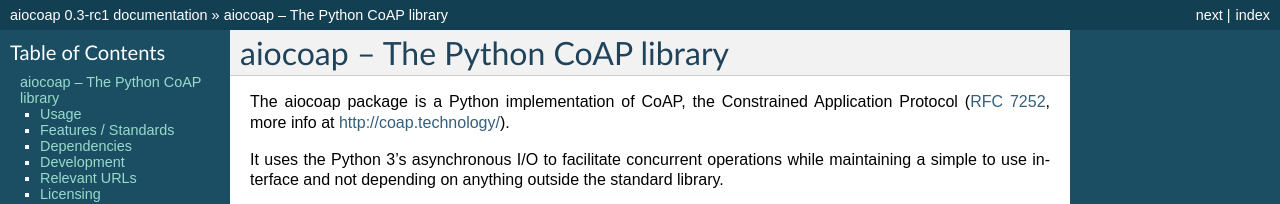
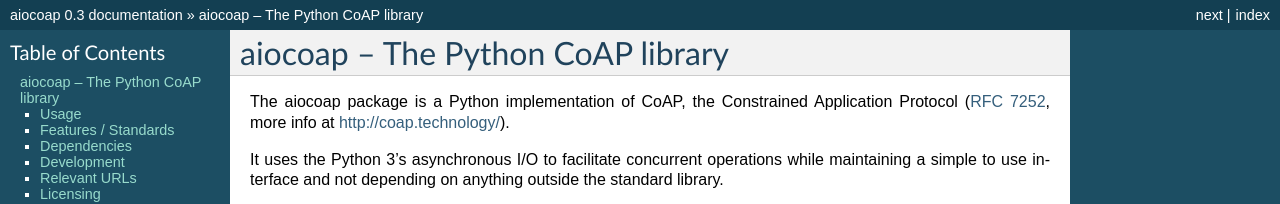
Before and after one commit to chrysn/aiocoap, a Sphinx documentation site: the page built from doc/index.rst, in a window 1280 px wide and 900 px high. Shown: the top 204 px of the window. Built offline with Sphinx 7.4.7, drawn with Linux system fonts in a browser that asks for light colours; pages that are not in the unit, such as notebooks, are missing from menus; some of the changed text lies outside the part shown.

Commit message:
Bump version to 0.3

```diff
--- a/doc/conf.py
+++ b/doc/conf.py
@@ -56,9 +56,9 @@
 # built documents.
 #
 # The short X.Y version.
-version = '0.3-rc1'
+version = '0.3'
 # The full version, including alpha/beta/rc tags.
-release = '0.3-rc1'
+release = '0.3'
 
 # The language for content autogenerated by Sphinx. Refer to documentation
 # for a list of supported languages.
--- a/setup.py
+++ b/setup.py
@@ -16,7 +16,7 @@
 from distutils.core import Command
 
 name = "aiocoap"
-version = "0.3-rc1"
+version = "0.3"
 description = "Python CoAP library"
 longdescription = __doc__
 
```
